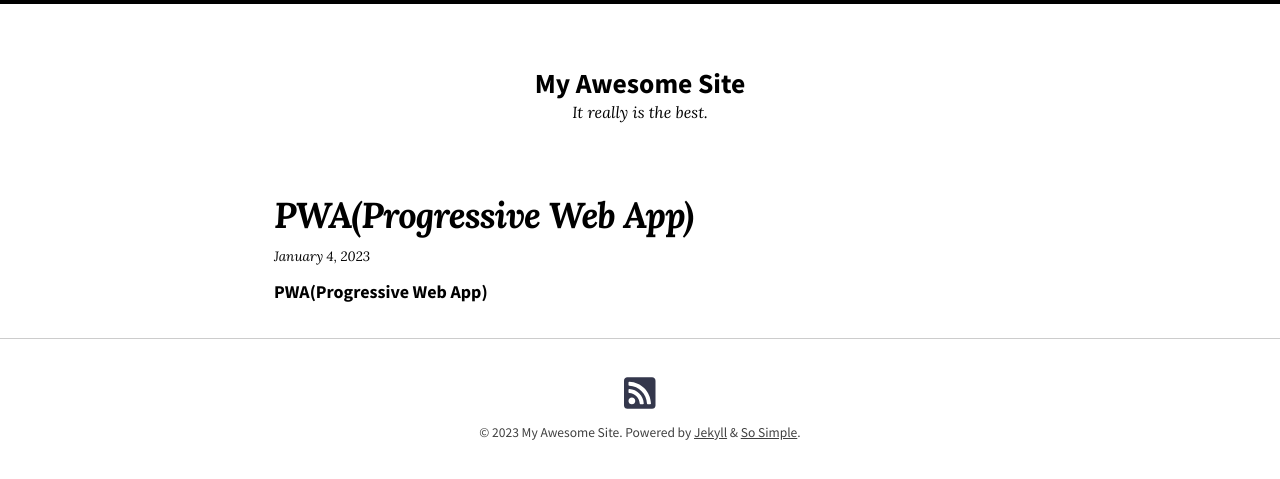
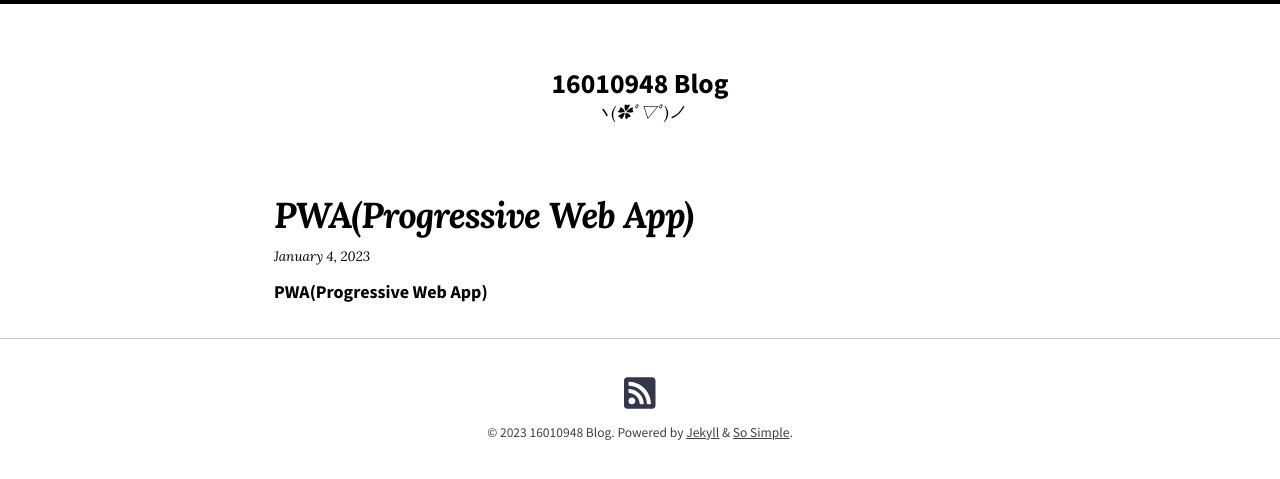
Before and after one commit to 16010948/16010948.github.io, a Jekyll site: the page built from index.md, in a window 1280 px wide. Shown: the top 479 px of the page. Built offline with Jekyll 4.4.1, drawn with Linux system fonts in a browser that asks for light colours; nearby versions of some CDN libraries.

Commit message:
title 변경

```diff
--- a/_config.yml
+++ b/_config.yml
@@ -17,8 +17,8 @@
 remote_theme: mmistakes/so-simple-theme
 skin: "/assets/css/skins/default.css"
 locale: en-US
-title: "My Awesome Site"
-description: "It really is the best."
+title: "16010948 Blog"
+description: "ヽ(✿ﾟ▽ﾟ)ノ"
 #baseurl: "" # the subpath of your site, e.g. "/blog"
 url: "https://16010948.github.io" # the base hostname & protocol for your site e.g. "https://mmistakes.github.io"
 logo: # path of site logo, e.g. "/images/logo.png"
```
